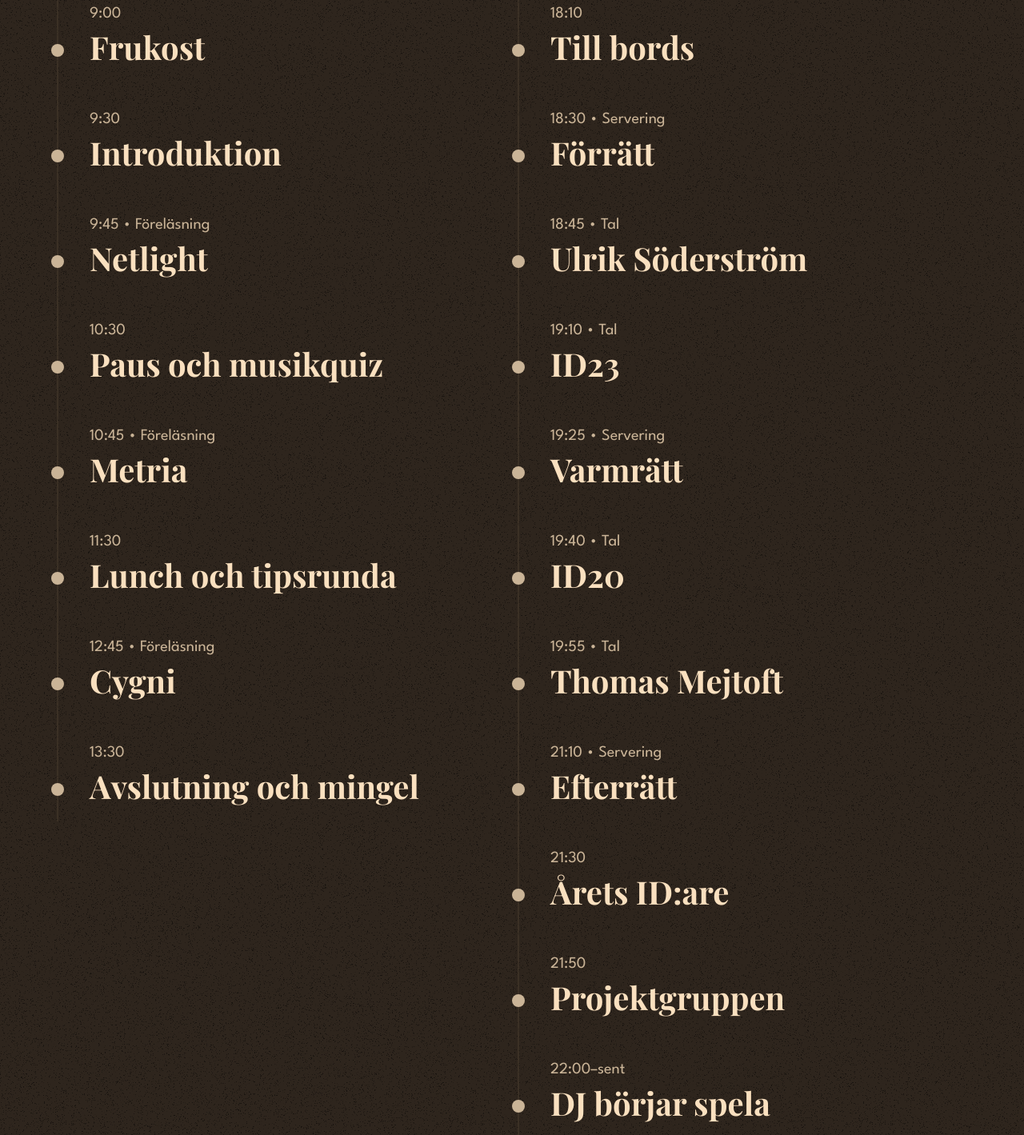
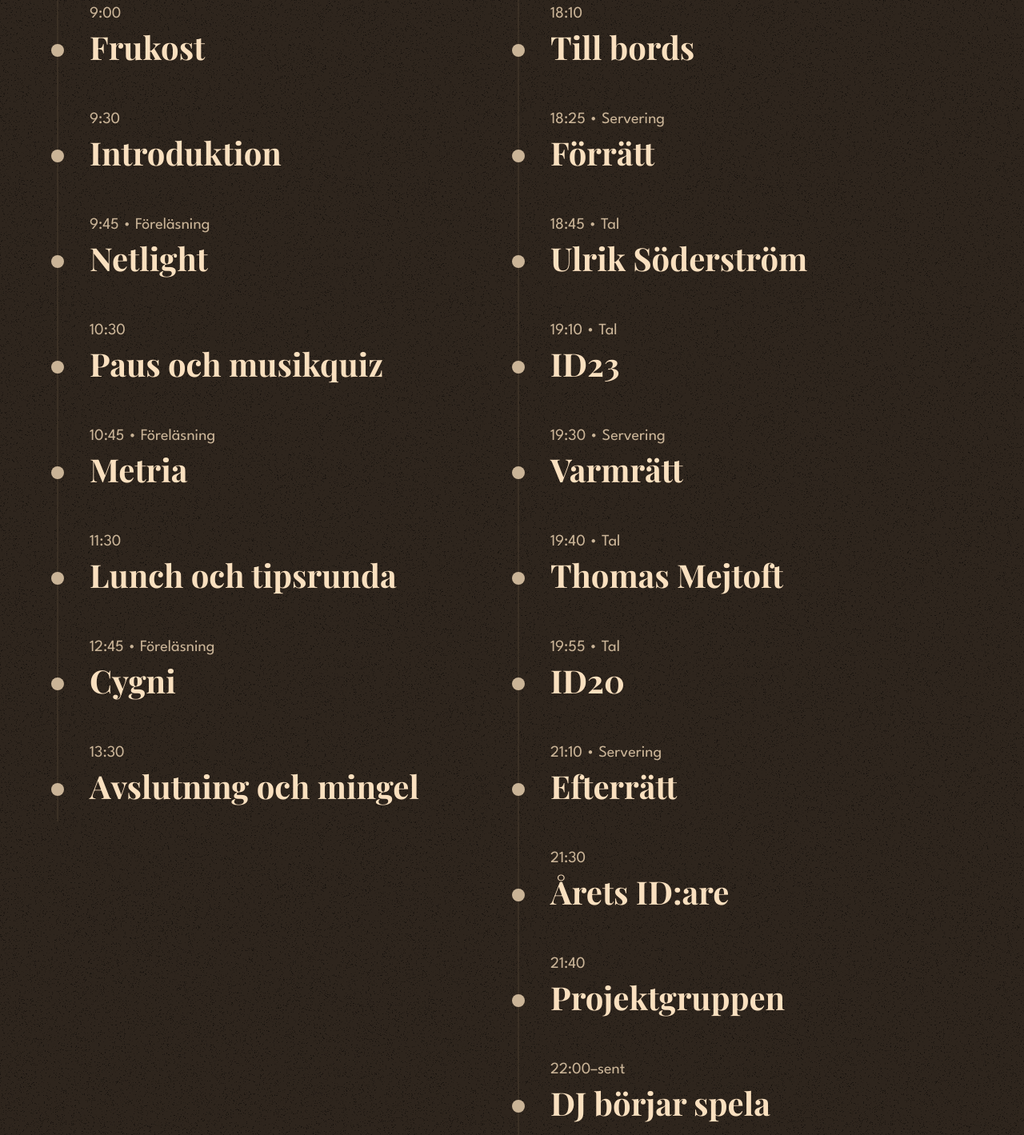
Before and after one commit to IDag-Inatt/idag-inatt-web-2025, a plain HTML site: page index.html in a window 1280 px wide. Shown: the part 5140-6559 px from the top of the page at 80% size. Drawn offline with nearby package versions, Linux system fonts and the light colour scheme; a web font is replaced by a local one.

Commit message:
Update Inatt schedule

```diff
--- a/index.html
+++ b/index.html
@@ -457,7 +457,7 @@
                 <p class="schedule-section__event-name">Till bords</p>
               </li>
               <li class="schedule-section__event">
-                <p class="schedule-section__event-meta">18:30 • Servering</p>
+                <p class="schedule-section__event-meta">18:25 • Servering</p>
                 <p class="schedule-section__event-name">Förrätt</p>
               </li>
               <li class="schedule-section__event">
@@ -469,16 +469,16 @@
                 <p class="schedule-section__event-name">ID23</p>
               </li>
               <li class="schedule-section__event">
-                <p class="schedule-section__event-meta">19:25 • Servering</p>
+                <p class="schedule-section__event-meta">19:30 • Servering</p>
                 <p class="schedule-section__event-name">Varmrätt</p>
               </li>
               <li class="schedule-section__event">
                 <p class="schedule-section__event-meta">19:40 • Tal</p>
-                <p class="schedule-section__event-name">ID20</p>
+                <p class="schedule-section__event-name">Thomas Mejtoft</p>
               </li>
               <li class="schedule-section__event">
                 <p class="schedule-section__event-meta">19:55 • Tal</p>
-                <p class="schedule-section__event-name">Thomas Mejtoft</p>
+                <p class="schedule-section__event-name">ID20</p>
               </li>
               <li class="schedule-section__event">
                 <p class="schedule-section__event-meta">21:10 • Servering</p>
@@ -489,7 +489,7 @@
                 <p class="schedule-section__event-name">Årets ID:are</p>
               </li>
               <li class="schedule-section__event">
-                <p class="schedule-section__event-meta">21:50</p>
+                <p class="schedule-section__event-meta">21:40</p>
                 <p class="schedule-section__event-name">Projektgruppen</p>
               </li>
               <li class="schedule-section__event">
```
